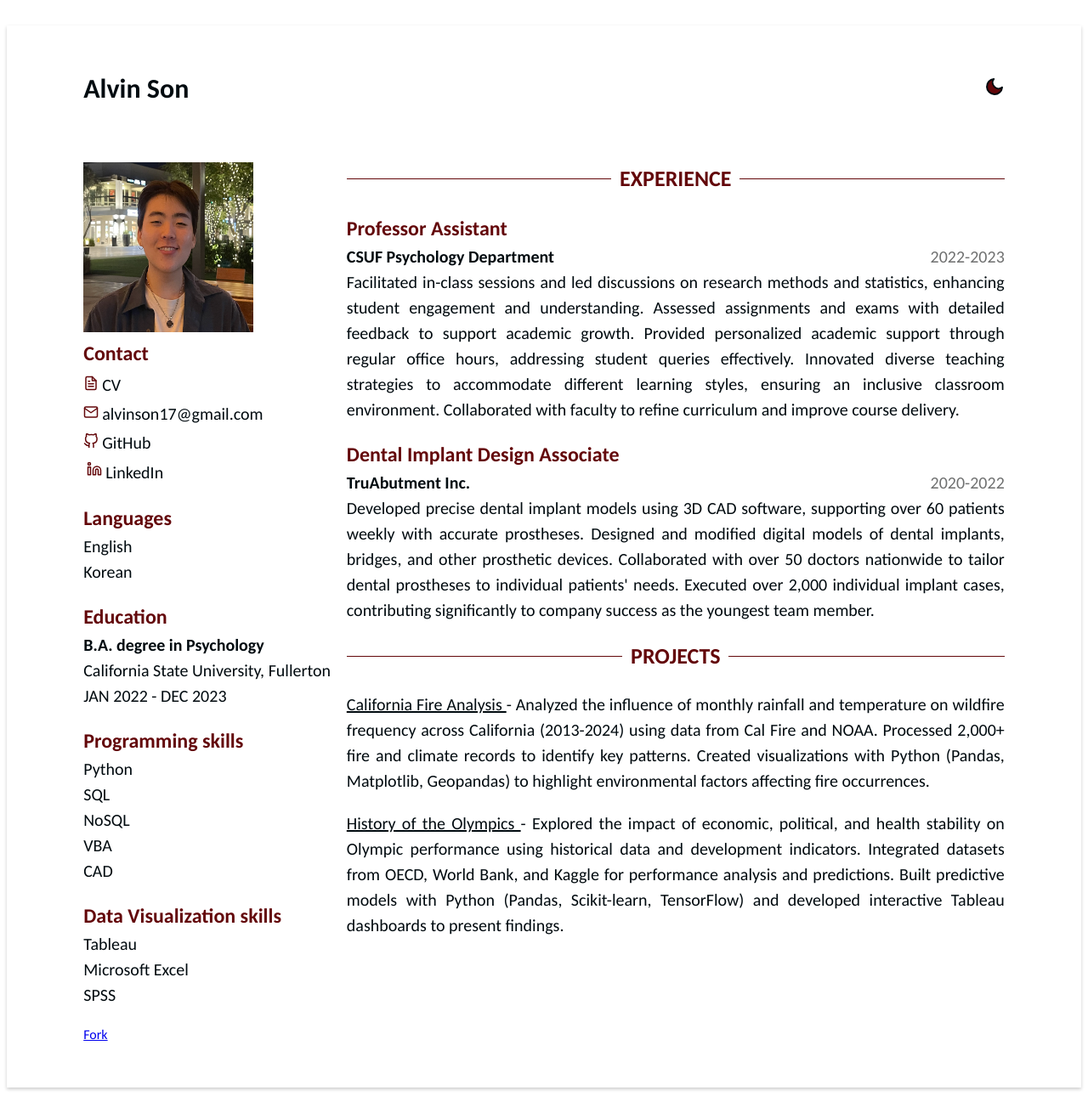
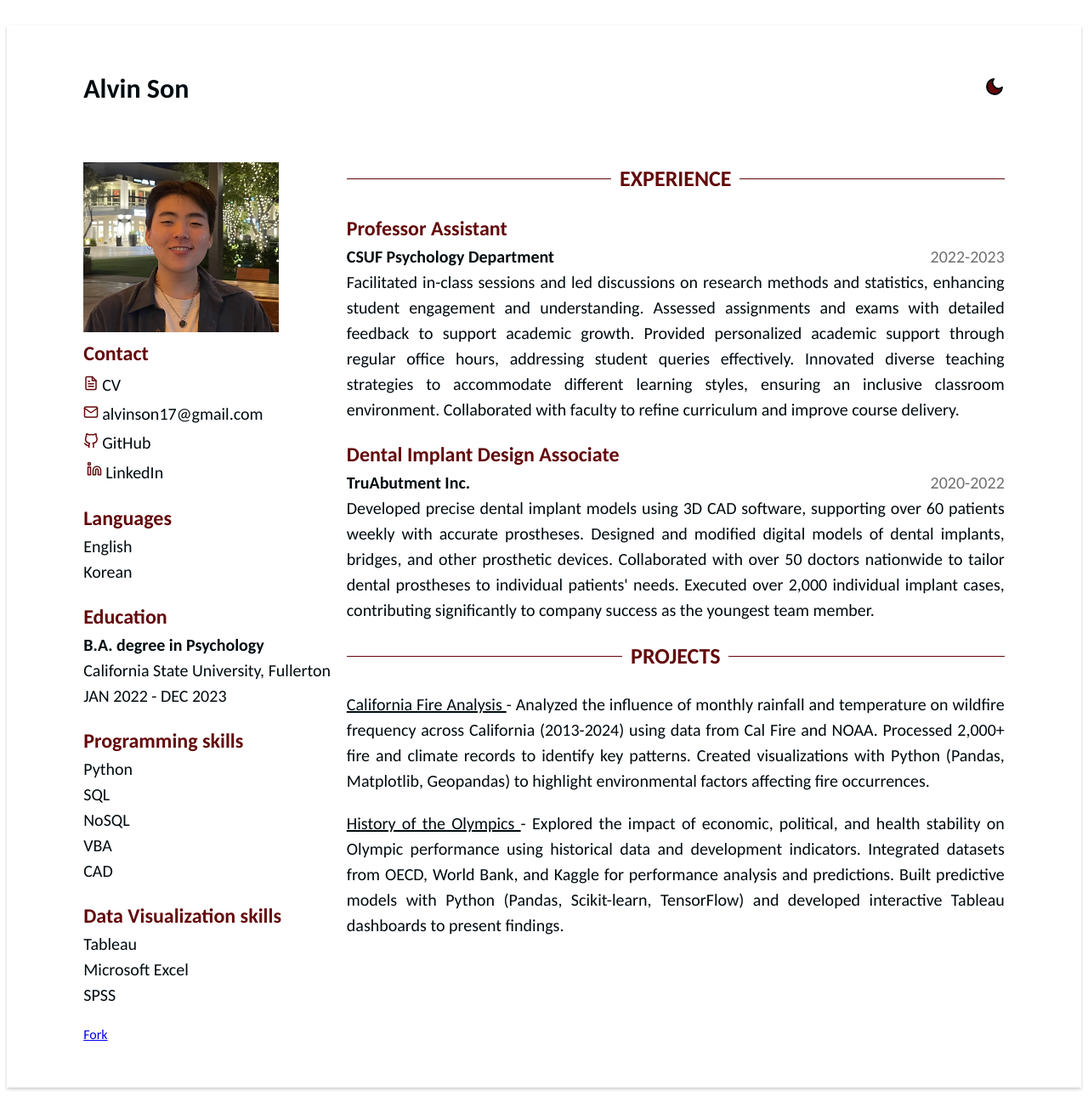
Before and after one commit to Alvin-Son/Alvin-Son.github.io, a Jekyll site: the page built from index.html, in a window 1280 px wide. Shown: the whole page at 85% size. Built offline with Jekyll 4.4.1, drawn with Linux system fonts in a browser that asks for light colours.

Commit message:
Update contact.html

```diff
--- a/_includes/contact.html
+++ b/_includes/contact.html
@@ -1,6 +1,6 @@
 {% assign contact = site.data.data.contact %}
 {% if contact %}
-<img src="headshot.png" width="200" height="200">
+<img src="headshot.png" width="230" height="200">
 <section class="contact">
     <div class="title">Contact</div>
 
```
